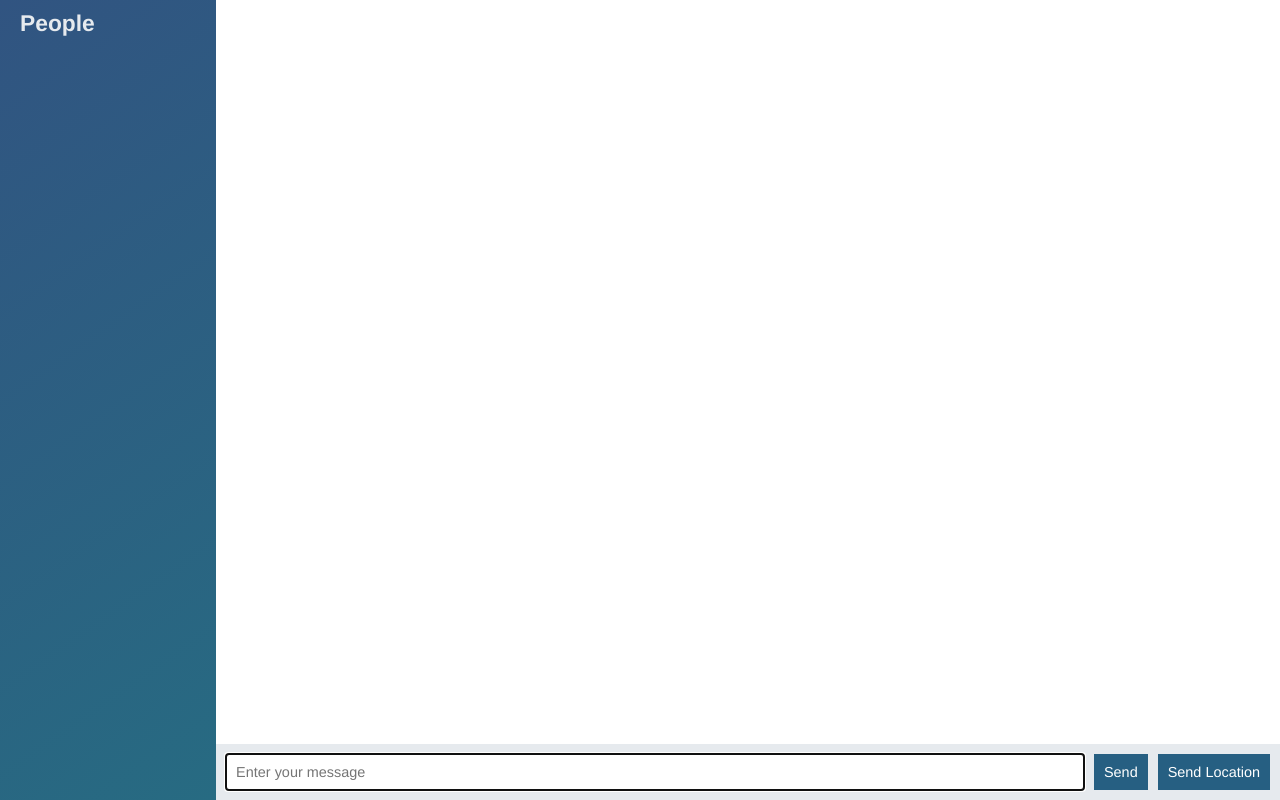
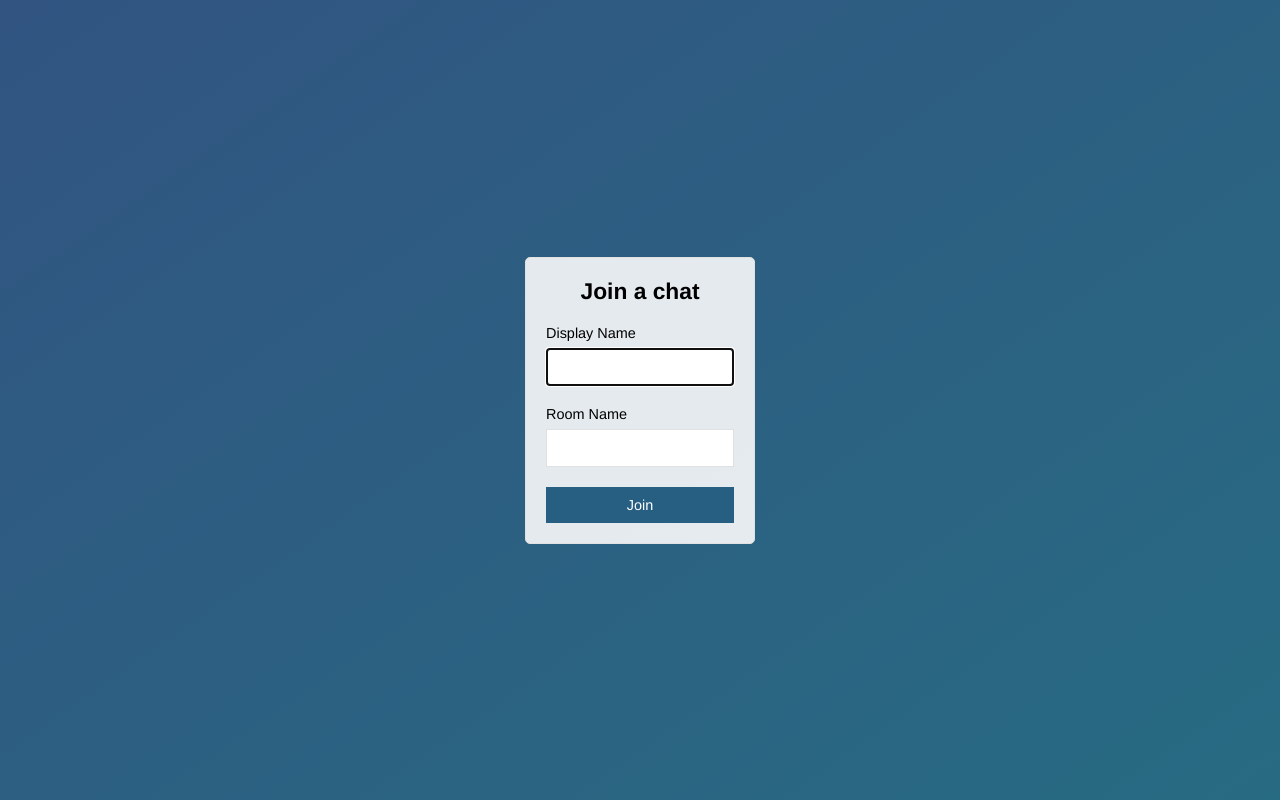
Before and after one commit to animesh2411/node-chat-app, a website: page public/index.html in a window 1280 px wide. Drawn offline with nearby package versions, Linux system fonts and the light colour scheme; no server answers.

Commit message:
Add join page

```diff
--- a/public/index.html
+++ b/public/index.html
@@ -1,59 +1,32 @@
 <!DOCTYPE HTML>
+<html>
 
-<html>
 <head>
-<meta charset="utf-8">
-<link rel="stylesheet" href="/css/styles.css">
+  <meta charset="utf-8">
+  <title>Join | Chat App</title>
+  <meta name="viewport" content="width=device-width, initial-scale=1, user-scalable=no">
+  <link rel="stylesheet" href="/css/styles.css">
 </head>
 
-<body class="chat">
-
-  <div class="chat__sidebar">
-    <h3>People</h3>
-    <div id="users"></div>
+<body class="centered-form">
+  <div class="centered-form__form">
+    <form action="/chat.html">
+    <div class="form-field">
+    <h3>Join a chat<h3>
+    </div>
+    <div class="form-field">
+      <label>Display Name</label>
+      <input type="text" name="name" autofocus/>
+    </div>
+    <div class="form-field">
+      <label>Room Name</label>
+      <input type="text" name="room" autofocus/>
+    </div>
+    <div class="form-field">
+      <button>Join</button>
+    </div>
+  </form>
   </div>
-
-  <div class="chat__main">
-  <ol id="messages" class="chat__messages"></ol>
-
-  <div class="chat__footer">
-    <form id="message-form">
-      <input name="message" type="text" placeholder="Enter your message" autofocus autocomplete="off"/>
-      <button>Send</button>
-    </form>
-    <button id="send-location">Send Location</button>
-  </div>
-</div>
-
-<script id="message-template" type="text/template">
-  <li class="message">
-    <div class="message__title">
-      <h4>{{from}}</h4>
-      <span>{{createdAt}}</span>
-    </div>
-    <div class="message__body">
-      <p>{{text}}</p>
-    </div>
-  </li>
-</script>
-<script id="location-message-template" type="text/template">
-  <li class="message">
-    <div class="message__title">
-      <h4>{{from}}</h4>
-      <span>{{createdAt}}</span>
-    </div>
-    <div class="message__body">
-      <p><a href="{{url}}" target="_blank">My Current Location</a></p>
-    </div>
-  </li>
-</script>
-
-  <script src="/socket.io/socket.io.js"></script>
-  <script src="/js/libs/jquery-3.2.1.min.js"></script>
-  <script src="/js/libs/moment.js"></script>
-  <script src="/js/libs/mustache.js"></script>
-  <script src="/js/index.js"></script>
-
 </body>
 
 </html>
```
Also changed, not shown: public/chat.html (added, +61 -0 lines), public/js/chat.js (renamed from public/js/index.js).
